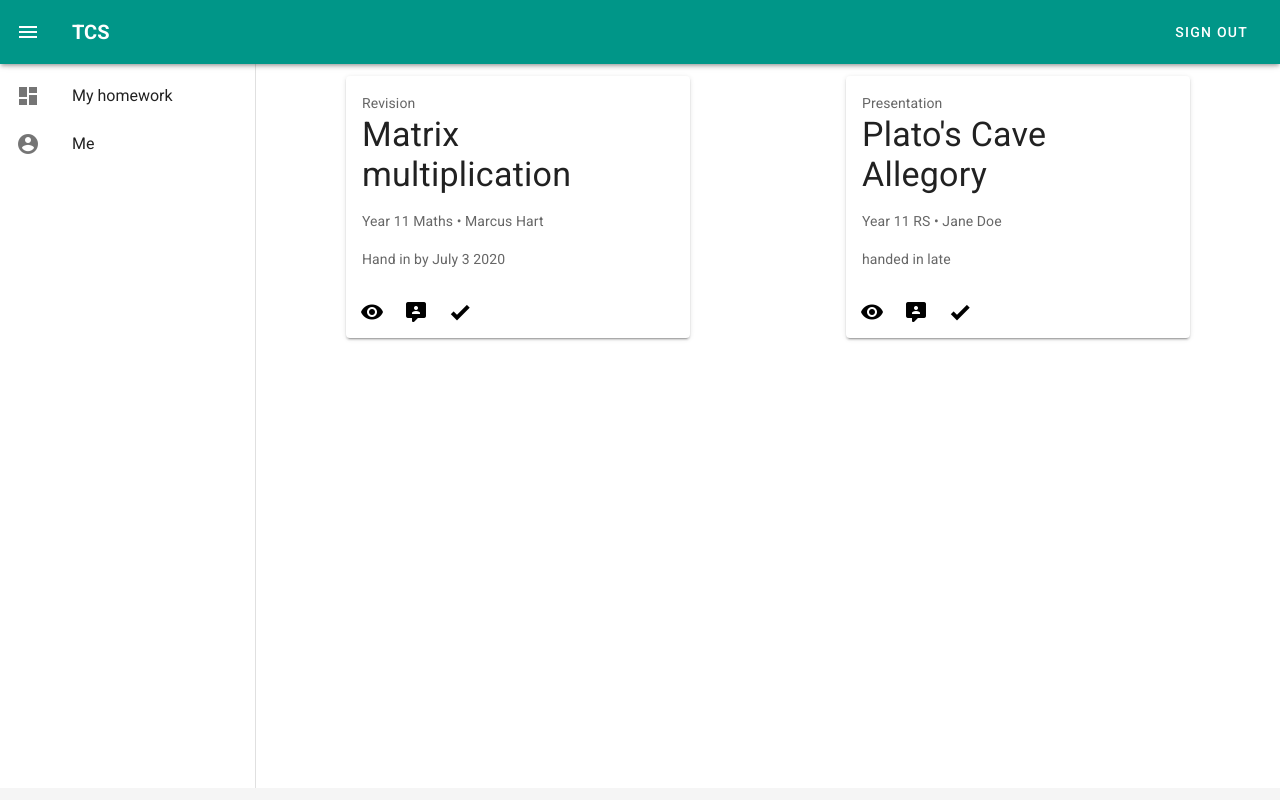
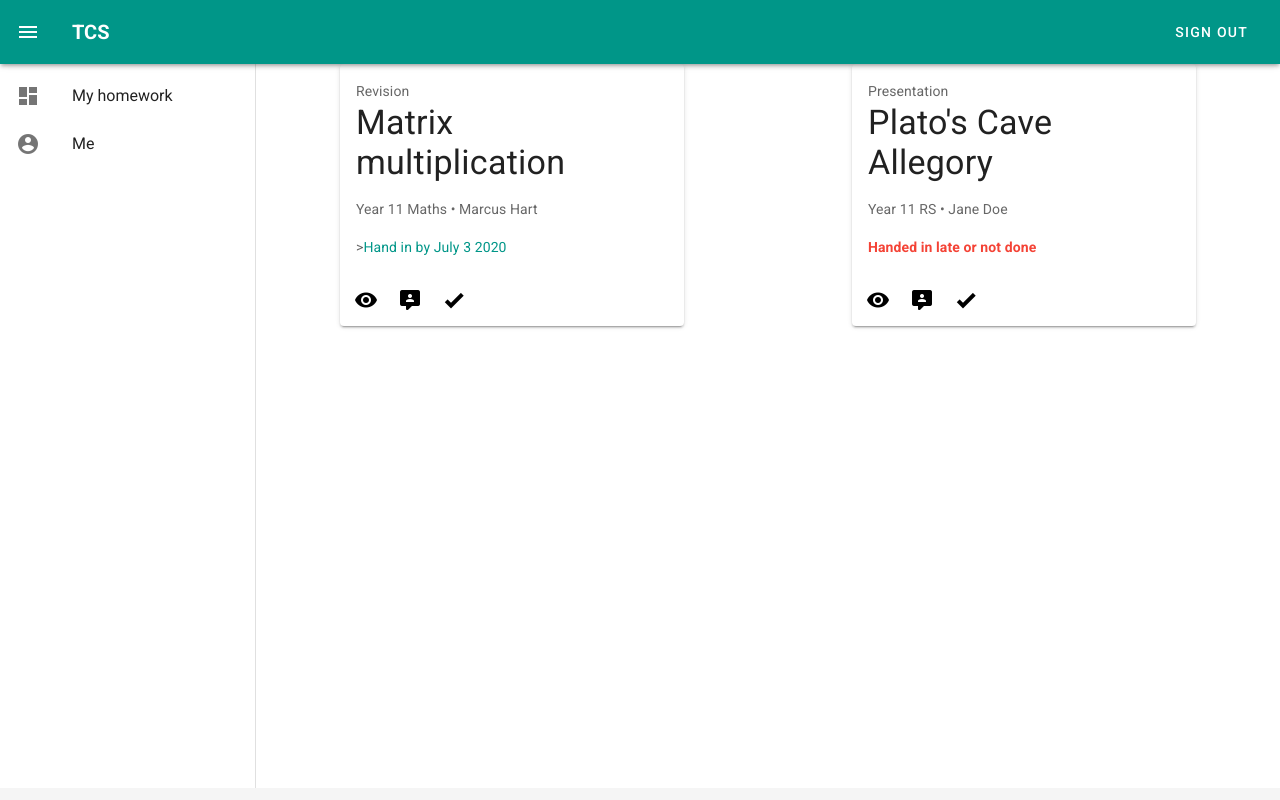
Before and after one commit to soesam/tcs, a Vue app: page /student in a window 1280 px wide. Built offline with nearby package versions, Linux system fonts and the light colour scheme; what vuefire would draw is missing.

Commit message:
card alignment issues

```diff
--- a/src/views/student/card.vue
+++ b/src/views/student/card.vue
@@ -1,5 +1,9 @@
 <template>
-  <v-card class="mx-auto" max-width="344">
+  <v-card
+    class="mx-auto"
+    max-width="344"
+    style="margin-right: 30px!imporant;margin-left: 30px;!important"
+  >
     <v-card-text>
       <div>{{ kind }}</div>
       <p class="display-1 text--primary">
@@ -7,19 +11,20 @@
       </p>
       <p>{{ classname }} • {{ teacher }}</p>
       <div>
-        <span
-          style="font-weight: bold;"
-          v-if="state === 'again'"
-          class="text--red"
-          >Hand in again by {{ date }}</span
+        <span style="font-weight: bold;" v-if="state === 'again'"
+          ><span class="red--text">Hand in again by {{ date }}</span></span
         >
-        <span v-if="state === 'late'" class="text--red">handed in late</span>
-        <span v-if="state === 'special'" class="text--green"
-          >You don't have to do this</span
+        <span v-if="state === 'late'"
+          ><span style="font-weight: bold;" class="red--text"
+            >Handed in late or not done</span
+          ></span
+        >
+        <span v-if="state === 'special'"
+          ><span class="green--text">You don't have to do this</span></span
         >
         <!-- TODO: should just hide in this case -->
-        <span v-if="state === 'waiting'" class="text--teal"
-          >Hand in by {{ date }}</span
+        <span v-if="state === 'waiting'">
+          ><span class="teal--text">Hand in by {{ date }}</span></span
         >
       </div>
     </v-card-text>
--- a/src/views/student/index.vue
+++ b/src/views/student/index.vue
@@ -38,6 +38,8 @@
     <v-main>
       <v-container fluid align-start justify-start>
         <v-layout align-start justify-start>
+          <v-flex align-start justify-start>
+            <v-row>
               <card
                 title="Matrix multiplication"
                 classname="Year 11 Maths"
@@ -55,6 +57,8 @@
                 state="late"
                 date="July 1 2020"
               />
+            </v-row>
+          </v-flex>
         </v-layout>
       </v-container>
     </v-main>
```
Lines whose indentation alone changed are shown as unchanged.
